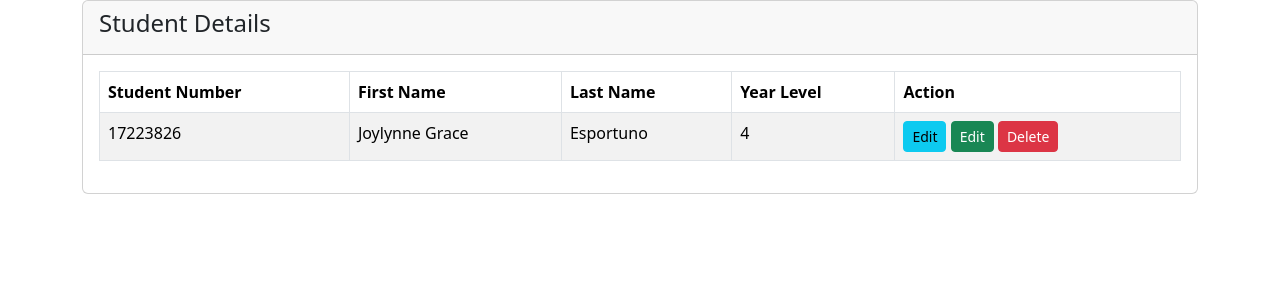
After one commit to teruterubozuuu/EDM_FO, a PHP site: page /studentlist.php in a window 1280 px wide. The commit adds this page. Shown: the top 300 px of the page. Run offline with PHP 8.4, Linux system fonts and the light colour scheme; data comes from the database, SQL or seed files in the repository.

Commit message:
Initial student list

```diff
--- /dev/null
+++ b/dbcon.php
@@ -0,0 +1,9 @@
+<?php
+
+$con = mysqli_connect("localhost", "root", "", "emc_fo");
+
+if(!$con){
+    die("Connection failed". mysqli_connect_error());
+}
+
+?>
--- a/login.php
+++ b/login.php
@@ -2,7 +2,7 @@
     $username = $_POST['username'];
     $password = $_POST['password'];
 
-    $con = new mysqli("localhost", "root", "", "emcfo");
+    $con = new mysqli("localhost", "root", "", "emc_fo");
 
     if($con->connect_error) {
         die("Failed to connect:".$con->connect_error);
--- a/records.php
+++ b/records.php
@@ -50,7 +50,7 @@
 
 
     // Create connection
-    $conn = new mysqli($servername, $username, $password,$database,3307);
+    $conn = new mysqli($servername, $username, "", $database);
 
     // Check connection
     if ($conn->connect_error) {
@@ -64,6 +64,7 @@
 
     if ($conn->query($sql) === TRUE && $conn->query($sql2) === TRUE ) {
       echo "Record inserted successfully";
+      header("Location: studentlist.php");
     } else {
       echo "Error: " . $sql . "<br>" . $conn->error;
     }
--- a/signup.php
+++ b/signup.php
@@ -5,10 +5,12 @@ $lastname = filter_input(INPUT_POST, 'lastname');
 $username = filter_input(INPUT_POST, 'username');
 $password = filter_input(INPUT_POST, 'password');
 
+$pass = md5($password);
+
 $host = "localhost";
 $dbusername = "root";
 $dbpassword = "";
-$dbname = "emcfo";
+$dbname = "emc_fo";
 
 $conn = mysqli_connect($host, $dbusername, $dbpassword, $dbname);
 
@@ -18,7 +20,7 @@ if (mysqli_connect_error()) {
     $sql = "INSERT INTO users(firstname, lastname, username, password)
             values ('$firstname', '$lastname', '$username', '$password')";
             if ($conn->query($sql)) {
-                header("Location: dashboard.html");
+                header("Location: login.html");
             } else {
                 echo "Error";
             }
--- /dev/null
+++ b/studentlist.php
@@ -0,0 +1,74 @@
+<?php
+
+require 'dbcon.php';
+
+?>
+
+
+
+<!DOCTYPE html>
+<html lang="en">
+<head>
+    <meta charset="UTF-8">
+    <meta name="viewport" content="width=device-width, initial-scale=1.0">
+    <title>Student list</title>
+    <link href="https://cdn.jsdelivr.net/npm/bootstrap@5.3.3/dist/css/bootstrap.min.css" rel="stylesheet" integrity="sha384-QWTKZyjpPEjISv5WaRU9OFeRpok6YctnYmDr5pNlyT2bRjXh0JMhjY6hW+ALEwIH" crossorigin="anonymous">
+</head>
+<body>
+
+<div class="container">
+    <div class="row">
+        <div class="col-md-12">
+            <div class="card">
+                <div class="card-header">
+                    <h4>Student Details</h4>
+                </div>
+                <div class="card-body">
+
+                <table class="table table-bordered table-striped">
+                    <thead>
+                        <tr>
+                            <th>Student Number</th>
+                            <th>First Name</th>
+                            <th>Last Name</th>
+                            <th>Year Level</th>
+                            <th>Action</th>
+                        </tr>
+                    </thead>
+                    <tbody>
+                        <?php
+                            $query = "SELECT * FROM student_details";
+                            $query_run = mysqli_query($con, $query);
+
+                            if(mysqli_num_rows($query_run) > 0) {
+                                foreach($query_run as $student) {
+                                    // echo $student['student_lastname'];
+                                    ?>
+                                    <tr>
+                                        <td><?= $student['student_number']; ?></td>
+                                        <td><?= $student['student_firstname']; ?></td>
+                                        <td><?= $student['student_lastname']; ?></td>
+                                        <td><?= $student['year_level']; ?></td>
+                                        <td>
+                                            <a href="" class="btn btn-info btn-sm">Edit</a>
+                                            <a href="" class="btn btn-success btn-sm">Edit</a>
+                                            <a href="" class="btn btn-danger btn-sm">Delete</a>
+                                        </td>
+                                    </tr>
+
+                                    <?php
+                                }
+                            } else {
+                                echo "No Record Found";
+                            }
+                        ?>
+                    </tbody>
+                </table>
+                </div>
+            </div>
+        </div>
+    </div>
+</div>
+
+</body>
+</html>
```
Also changed, not shown: dashboard.css (added, +21 -0 lines), dashboard.html (+20 -0 lines).
